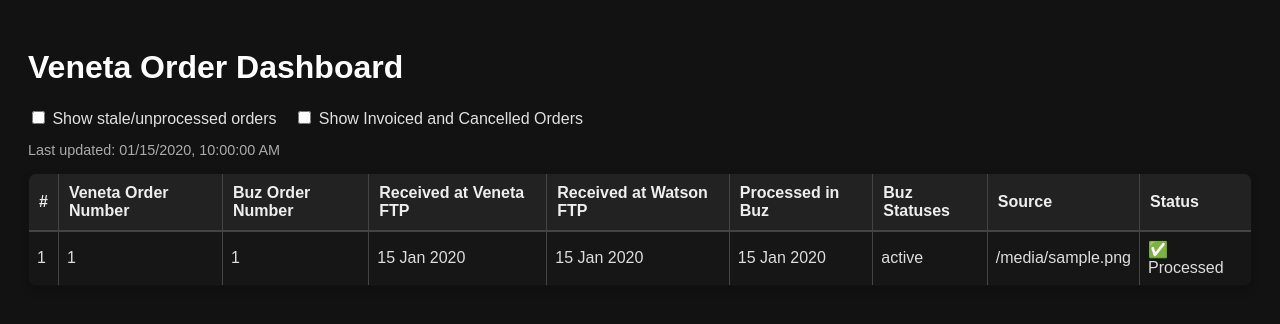
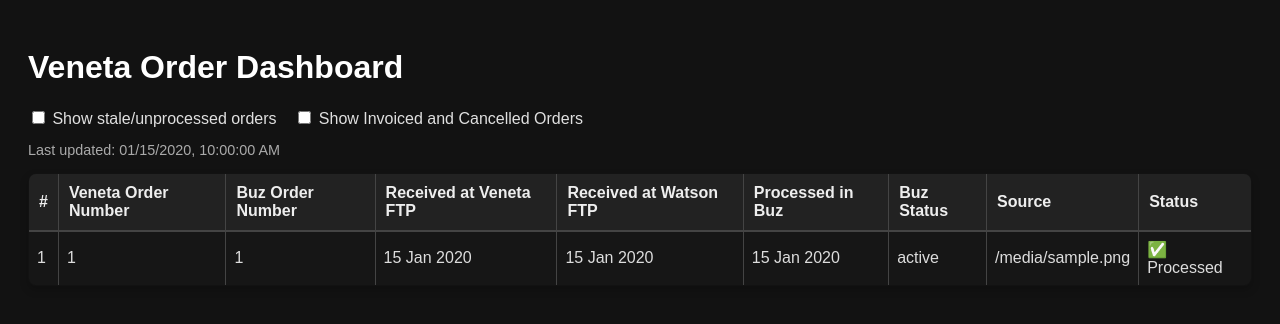
Before and after one commit to derekgwatson/veneta-monitor, a Flask app: template templates/dashboard.html in a window 1280 px wide. Shown: the top 324 px of the page. Run offline with Flask 3, Linux system fonts and the light colour scheme; the template is opened without the code that fills it: most values are stand-ins (such as "Sample title", 1, 10 or a date in 2020).

Commit message:
Tweak wording - status

```diff
--- a/templates/dashboard.html
+++ b/templates/dashboard.html
@@ -34,7 +34,7 @@
             <th>Received at Veneta FTP</th>
             <th>Received at Watson FTP</th>
             <th>Processed in Buz</th>
-            <th>Buz Statuses</th>
+            <th>Buz Status</th>
             <th>Source</th>
             <th>Status</th>
         </tr>
```
